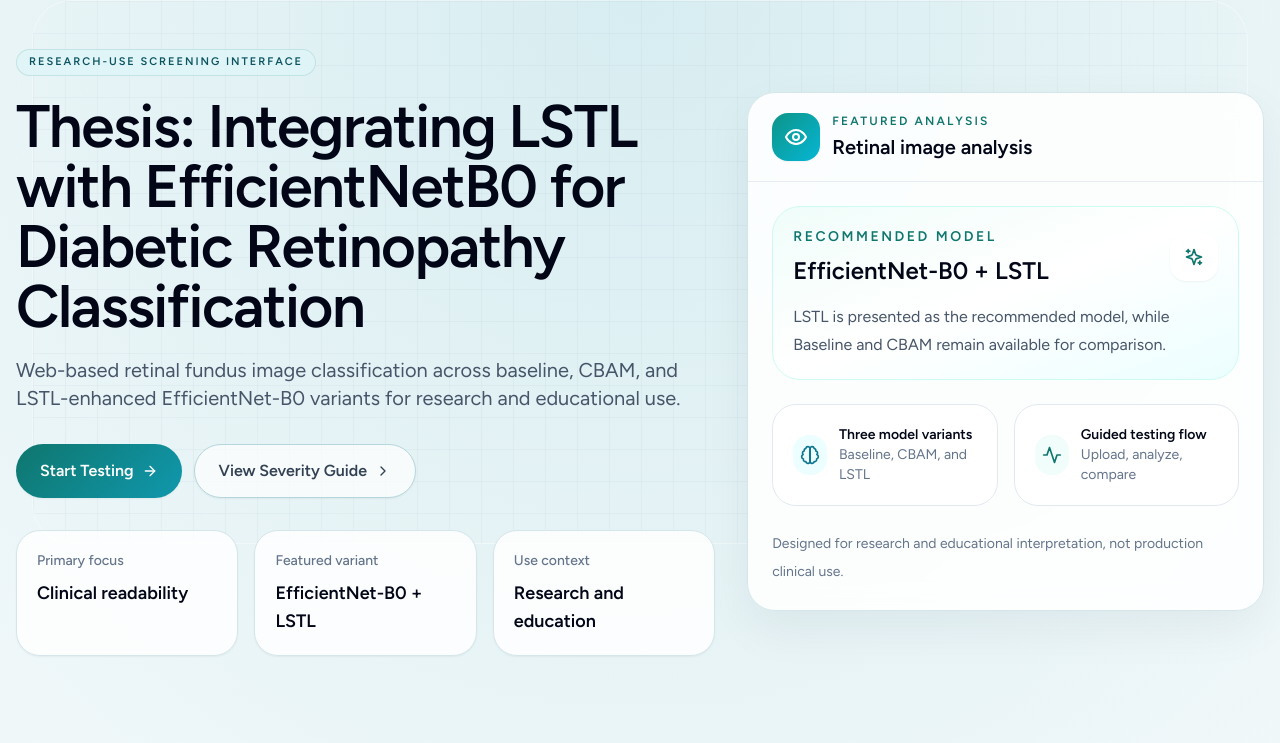
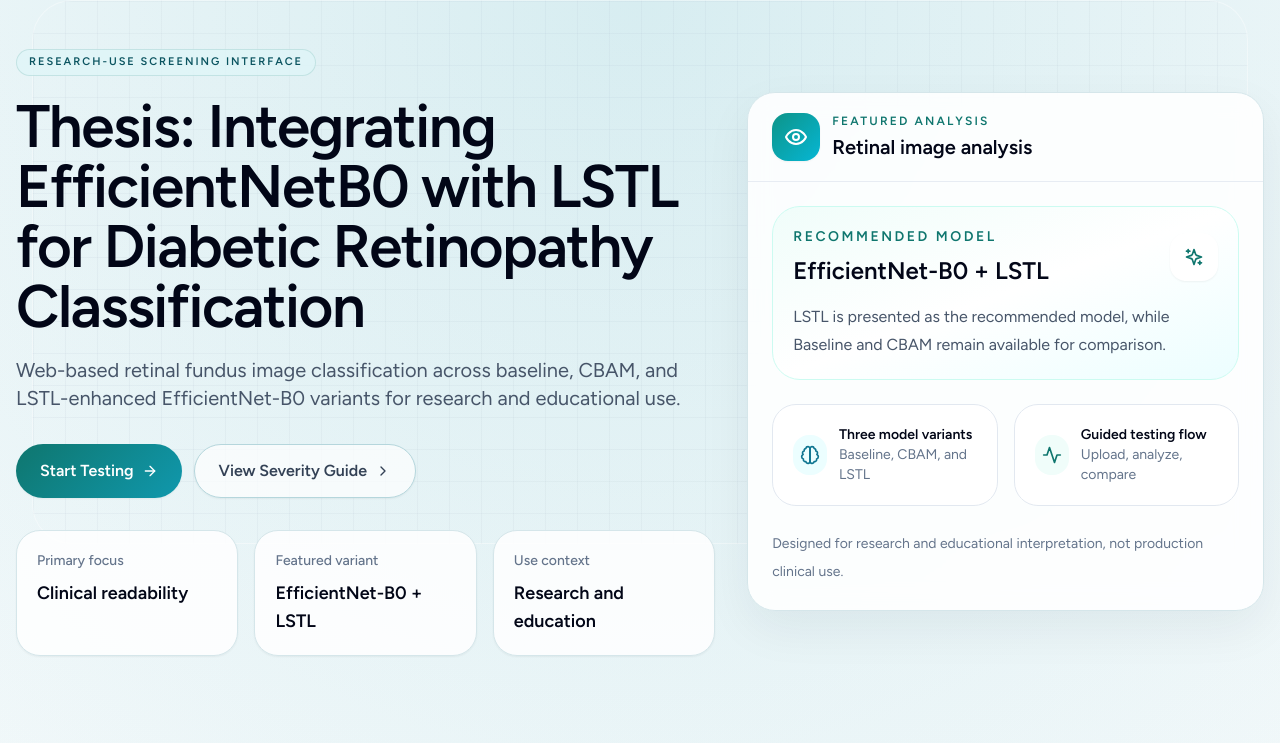
Before and after one commit to syn-vita/efficientnetLSTL-DR-classifier, a React (Vite) app in the folder dr-classification-webapp/: page / in a window 1280 px wide. Shown: the top 743 px of the page. Built offline with nearby package versions, Linux system fonts and the light colour scheme.

Commit message:
fix: correct thesis title wording in LandingPage component

```diff
--- a/dr-classification-webapp/src/components/LandingPage.jsx
+++ b/dr-classification-webapp/src/components/LandingPage.jsx
@@ -16,7 +16,7 @@ import {
 } from 'lucide-react'
 import SeverityCarousel from './SeverityCarousel'
 
-const thesisTitle = 'Thesis: Integrating LSTL with EfficientNetB0 for Diabetic Retinopathy Classification'
+const thesisTitle = 'Thesis: Integrating EfficientNetB0 with LSTL for Diabetic Retinopathy Classification'
 
 const overviewStats = [
   { label: 'People affected worldwide', value: '100M+', icon: Globe },
```
